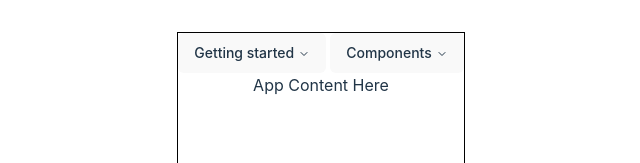
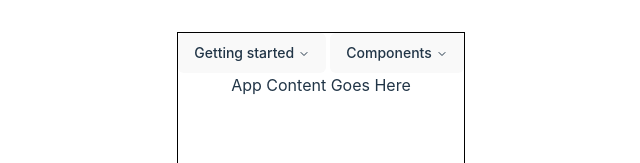
Before and after one commit to PrestonColdwell/MyPortfolio, a React (Vite) app: page / in a window 1280 px wide. Shown: the top 163 px of the page, without its empty margins (319-959 px from the left). Built offline with nearby package versions, Linux system fonts and the light colour scheme; a web font is replaced by a local one.

Commit message:
testing vercel deployment changes

```diff
--- a/src/components/MainRouter.tsx
+++ b/src/components/MainRouter.tsx
@@ -16,7 +16,7 @@ const MainRouter = () => {
           [ 'Contact', () => { navigate('/contact')} ],
         ]}
       /> */}
-        App Content Here
+        App Content Goes Here
         <Outlet />
       </div>
     </div>
```
